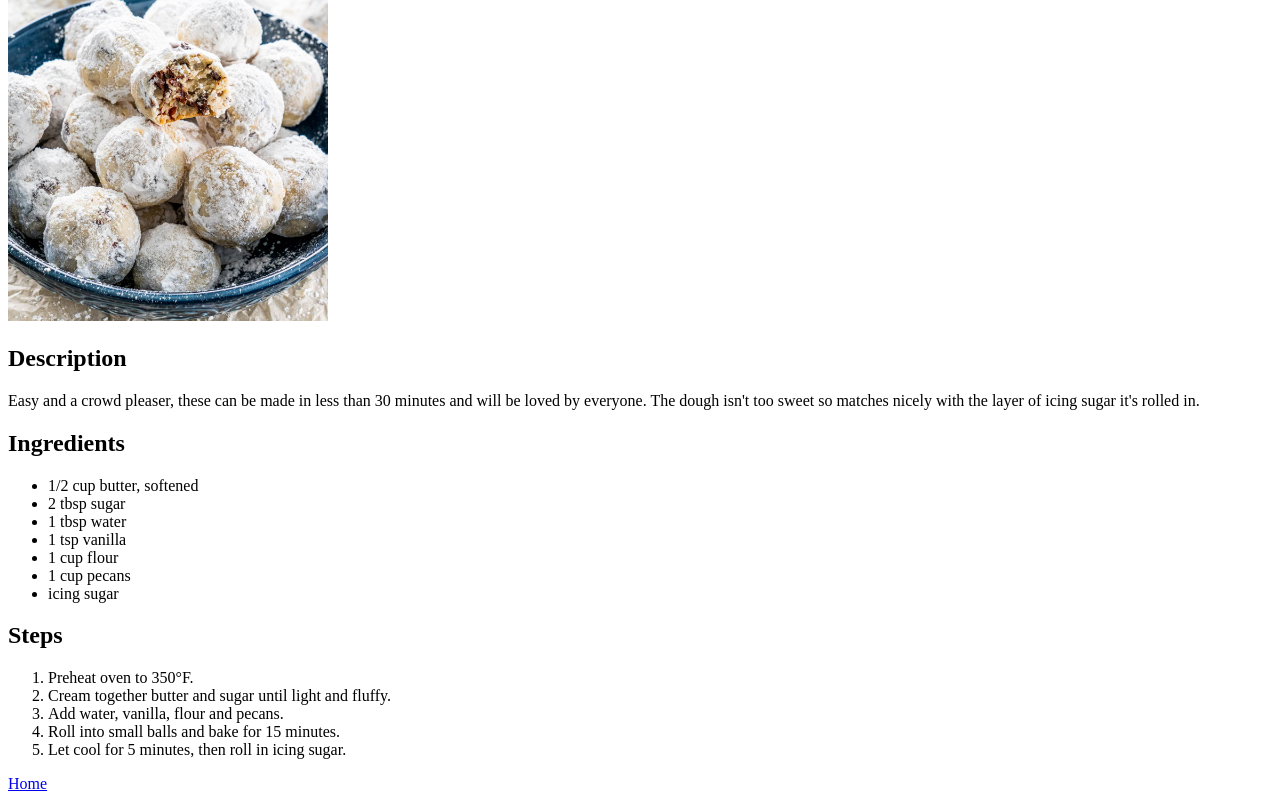
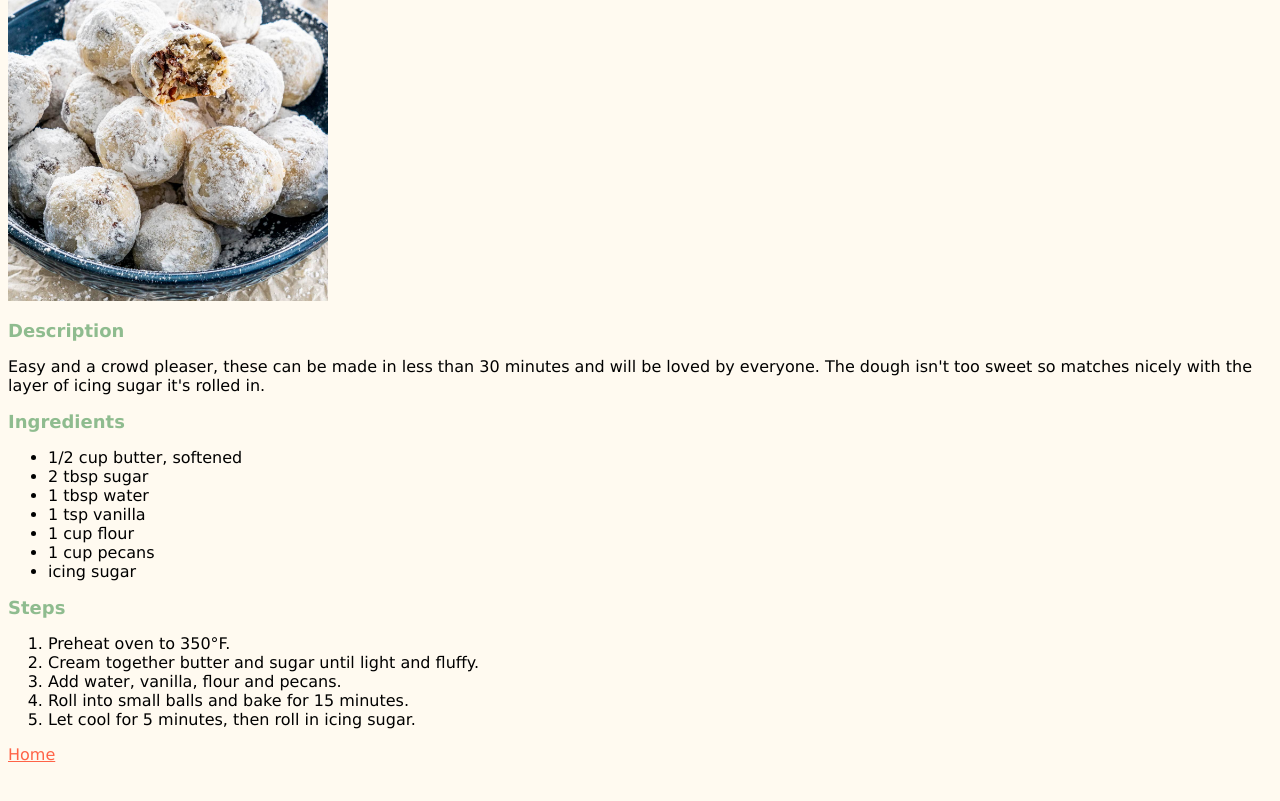
Before and after one commit to calliekarii/odin-recipes, a plain HTML site: page recipes/snowballs.html in a window 1280 px wide. Shown: the part 159-960 px from the top of the page. After the commit the page ends 931 px from the top, so only its background shows below. Drawn offline with Linux system fonts and the light colour scheme.

Commit message:
Add basic CSS styling

```diff
--- a/recipes/snowballs.html
+++ b/recipes/snowballs.html
@@ -4,11 +4,12 @@
     <meta charset="UTF-8">
     <meta name="viewport" content="width=device-width, initial-scale=1.0">
     <title>Pecan Snowballs</title>
+    <link rel="stylesheet" href="../style.css">
 </head>
 <body>
     <h1>Pecan Snowballs</h1>
 
-    <img src="../img/snowballs.jpg" alt="Delicious pecan snowballs" height="400">
+    <img src="../img/snowballs.jpg" alt="Delicious pecan snowballs">
 
     <h2>Description</h2>
 
--- /dev/null
+++ b/style.css
@@ -0,0 +1,23 @@
+body {
+    font-family: Verdana, Arial, sans-serif;
+    background-color: floralwhite;
+    font-size: medium;
+}
+
+a {
+    color: tomato;
+}
+
+h1, h2 {
+    color: darkseagreen;
+    font-size: large;
+}
+
+h1 {
+    color: darkgreen;
+    font-size: x-large;
+}
+
+img {
+    height: 400px;
+}
```
Also changed, not shown: index.html (+1 -0 lines), recipes/gingerbread.html (+2 -1 lines), recipes/peanutbutterballs.html (+2 -1 lines).
